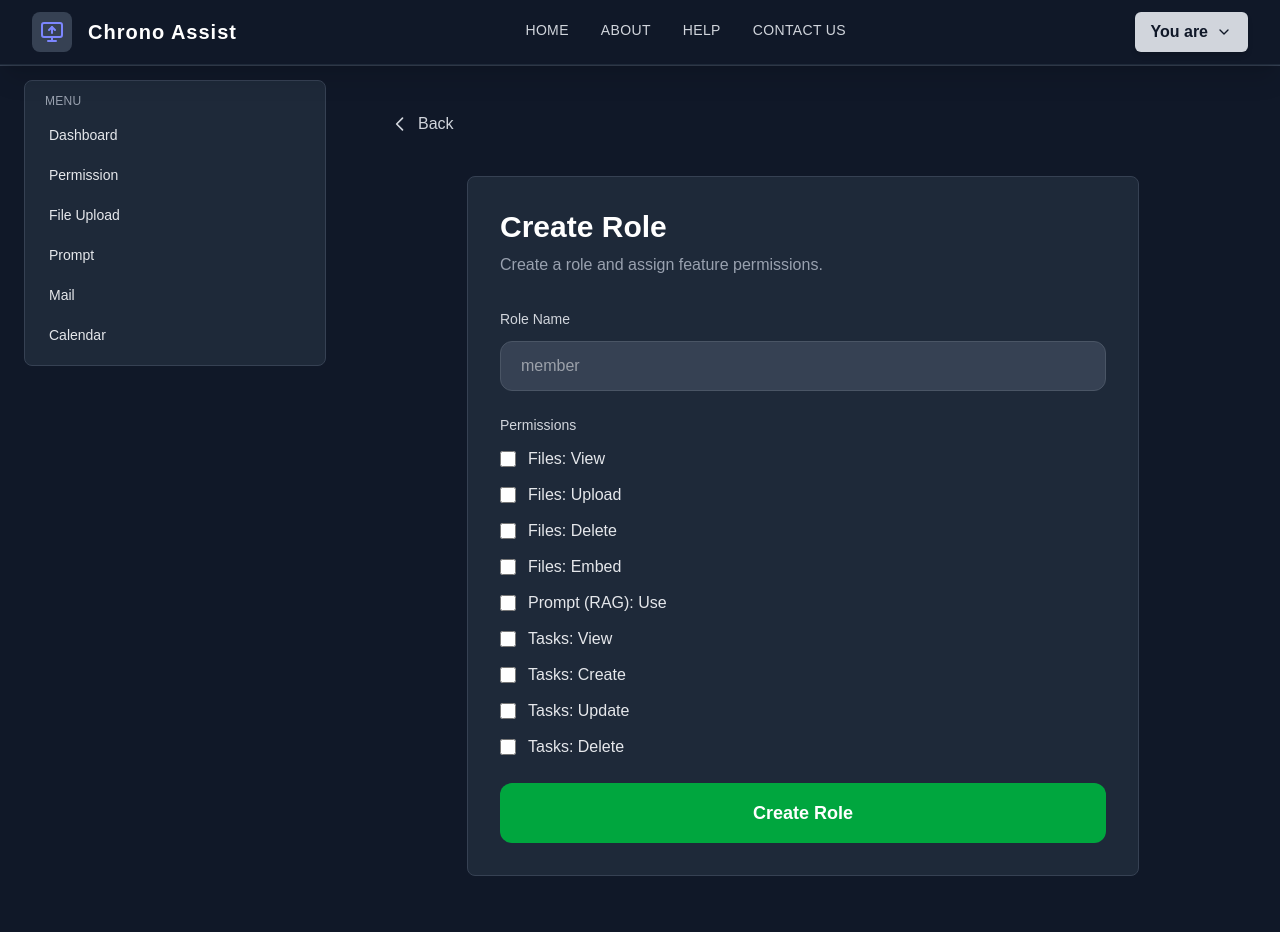
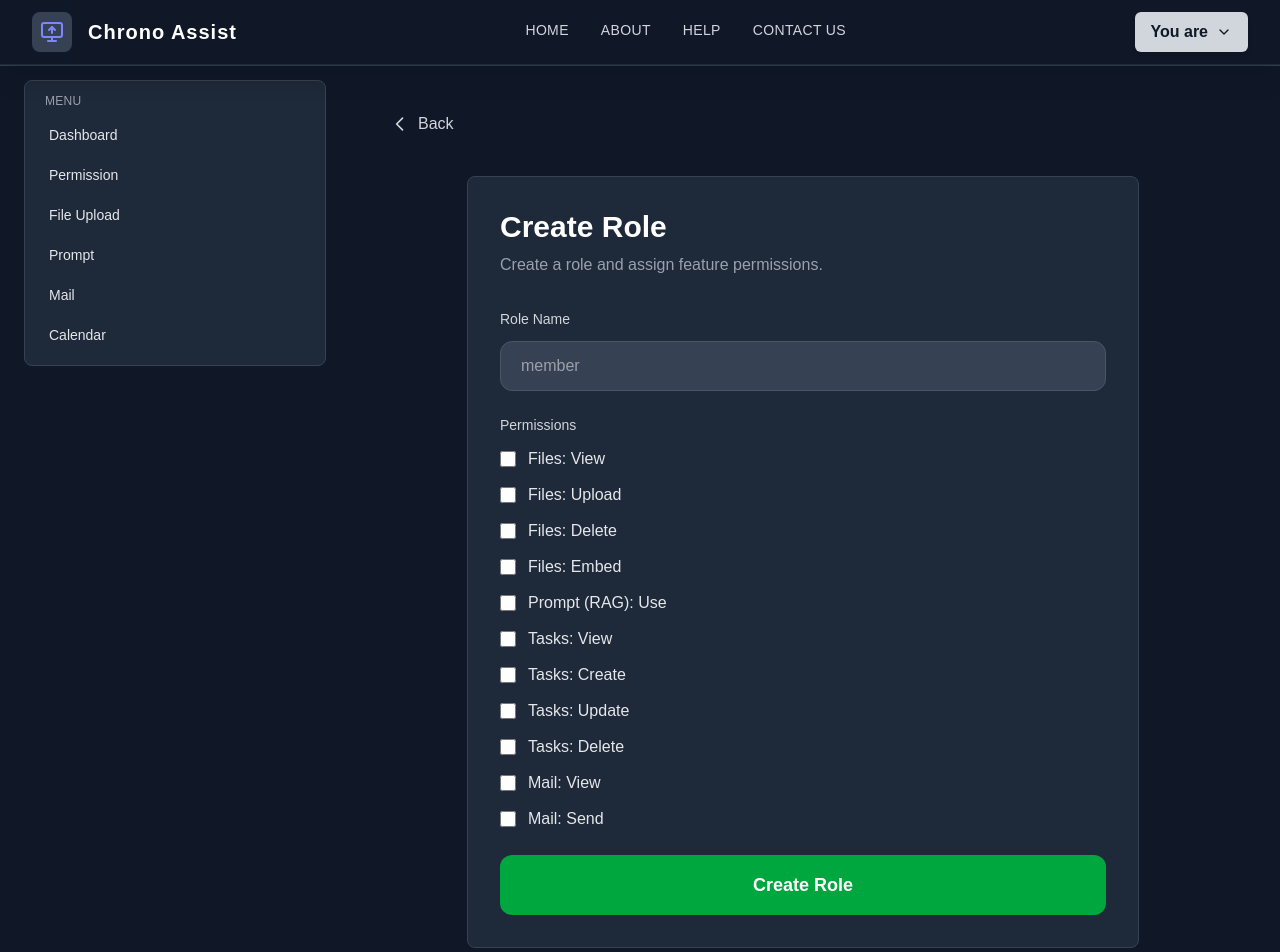
Before and after one commit to swoyamsuwal/chrono_assist-frontend, a Next.js app: page /permission/roles/create in a window 1280 px wide. Shown: the top 952 px of the page. Built offline with nearby package versions, Linux system fonts and the light colour scheme.

Commit message:
mail update

```diff
--- a/app/permission/roles/create/page.jsx
+++ b/app/permission/roles/create/page.jsx
@@ -23,6 +23,9 @@ const PERMISSIONS_UI = [
   { label: "Tasks: Create", feature: "tasks", action: "create" },
   { label: "Tasks: Update", feature: "tasks", action: "update" },
   { label: "Tasks: Delete", feature: "tasks", action: "delete" },
+  //Mail
+  { label: "Mail: View", feature: "mail", action: "view" },
+  { label: "Mail: Send", feature: "mail", action: "execute" },
 ];
 
 export default function CreateRolePage() {
```
